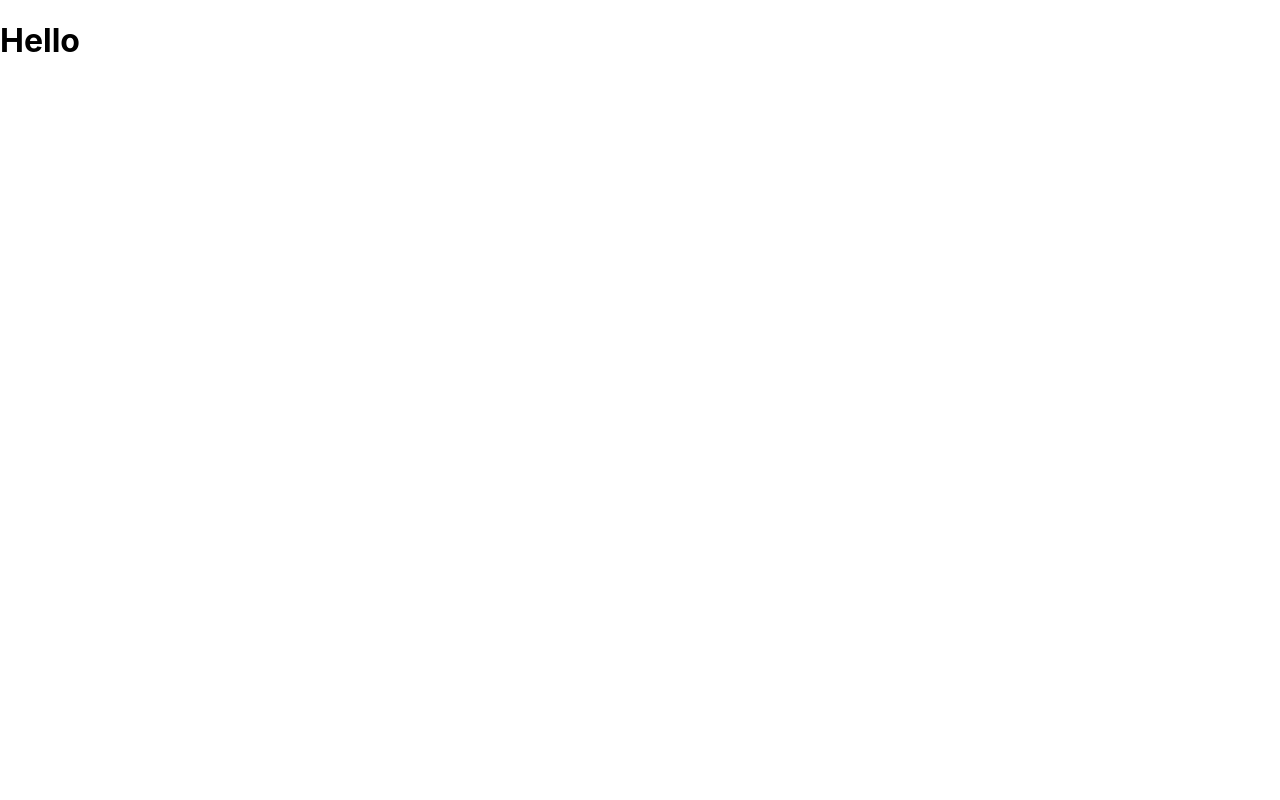
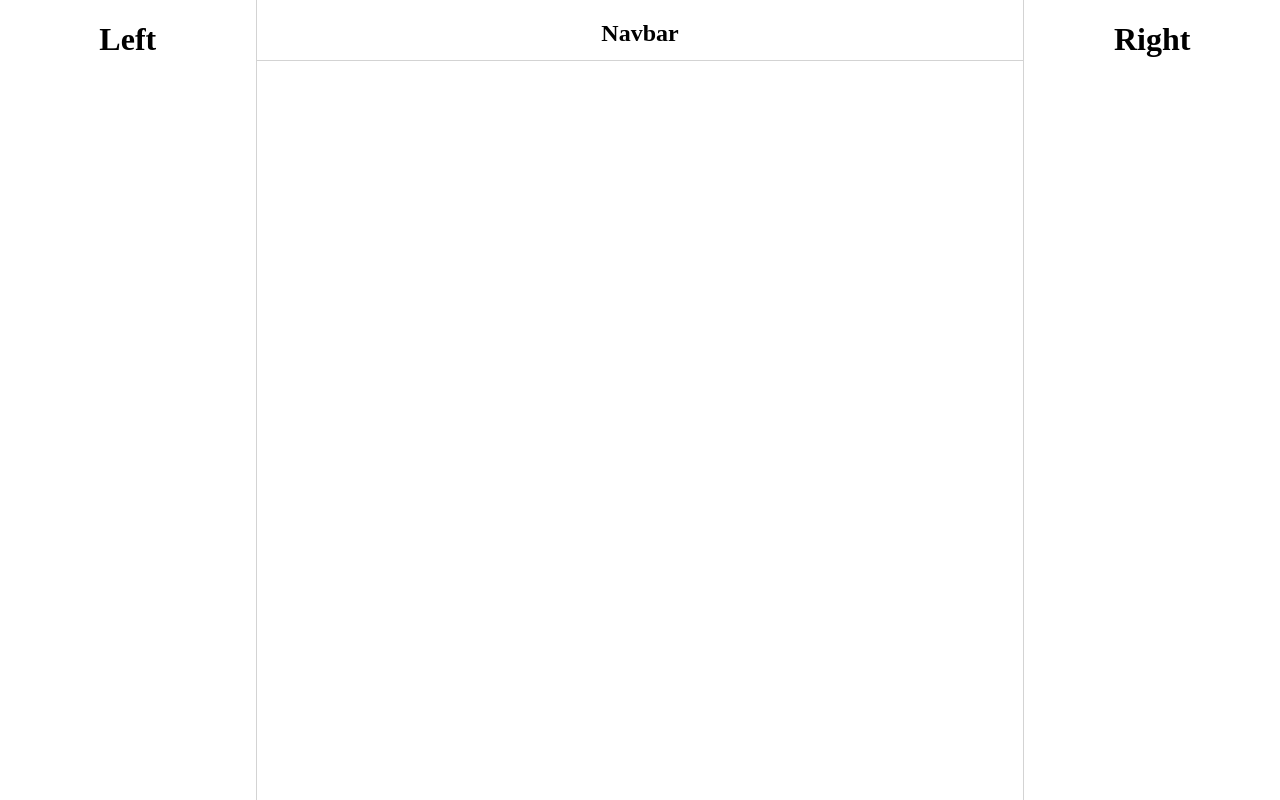
Before and after one commit to VishnuDuttAduru/Dashboard, a React (Create React App) app: page / in a window 1280 px wide. Built offline with nearby package versions, Linux system fonts and the light colour scheme; the HTML template or start-up script is replaced by a standard one.

Commit message:
General Layout Created

```diff
--- a/public/index.html
+++ b/public/index.html
@@ -2,7 +2,6 @@
 <html lang="en">
   <head>
     <meta charset="utf-8" />
-    <link rel="icon" href="%PUBLIC_URL%/favicon.ico" />
     <meta name="viewport" content="width=device-width, initial-scale=1" />
     <meta name="theme-color" content="#000000" />
     <meta
--- a/src/App.css
+++ b/src/App.css
@@ -1,38 +1,5 @@
 .App {
   text-align: center;
+  display: flex;
+  height: 100vh;
 }
-
-.App-logo {
-  height: 40vmin;
-  pointer-events: none;
-}
-
-@media (prefers-reduced-motion: no-preference) {
-  .App-logo {
-    animation: App-logo-spin infinite 20s linear;
-  }
-}
-
-.App-header {
-  background-color: #282c34;
-  min-height: 100vh;
-  display: flex;
-  flex-direction: column;
-  align-items: center;
-  justify-content: center;
-  font-size: calc(10px + 2vmin);
-  color: white;
-}
-
-.App-link {
-  color: #61dafb;
-}
-
-@keyframes App-logo-spin {
-  from {
-    transform: rotate(0deg);
-  }
-  to {
-    transform: rotate(360deg);
-  }
-}
--- a/src/App.js
+++ b/src/App.js
@@ -1,9 +1,15 @@
 import React from 'react'
+import "./App.css";
+import LeftBar from './components/leftBar/LeftBar'
+import RightBar from './components/rightBar/RightBar'
+import Center from './components/center/Center'
 
 const App = () => {
   return (
-    <div>
-      <h1>Hello</h1>
+    <div className='App'>
+      <LeftBar />
+      <Center />
+      <RightBar />
     </div>
   )
 }
--- /dev/null
+++ b/src/components/center/Center.css
@@ -0,0 +1,9 @@
+.center {
+    flex: 3;
+    border-right: 1px solid lightgray;
+}
+
+.nav-bar {
+    height: 5vh;
+    border-bottom: 1px solid lightgrey;
+}
--- /dev/null
+++ b/src/components/center/Center.jsx
@@ -0,0 +1,14 @@
+import React from 'react'
+import "./Center.css";
+
+const Center = () => {
+    return (
+        <div className='center'>
+            <div className='nav-bar'>
+                <h2>Navbar</h2>
+            </div>
+        </div>
+    )
+}
+
+export default Center
--- /dev/null
+++ b/src/components/leftBar/LeftBar.css
@@ -0,0 +1,4 @@
+.left-bar {
+    flex: 1;
+    border-right: 1px solid lightgrey;
+}
--- /dev/null
+++ b/src/components/leftBar/LeftBar.jsx
@@ -0,0 +1,12 @@
+import React from 'react';
+import "./LeftBar.css";
+
+const LeftBar = () => {
+    return (
+        <div className='left-bar'>
+            <h1>Left</h1>
+        </div>
+    )
+}
+
+export default LeftBar
--- /dev/null
+++ b/src/components/rightBar/RightBar.css
@@ -0,0 +1,3 @@
+.right-bar {
+    flex: 1;
+}
--- /dev/null
+++ b/src/components/rightBar/RightBar.jsx
@@ -0,0 +1,12 @@
+import React from 'react'
+import "./RightBar.css";
+
+const RightBar = () => {
+    return (
+        <div className='right-bar'>
+            <h1>Right</h1>
+        </div>
+    )
+}
+
+export default RightBar
--- a/src/index.css
+++ b/src/index.css
@@ -1,10 +1,6 @@
 body {
   margin: 0;
-  font-family: -apple-system, BlinkMacSystemFont, 'Segoe UI', 'Roboto', 'Oxygen',
-    'Ubuntu', 'Cantarell', 'Fira Sans', 'Droid Sans', 'Helvetica Neue',
-    sans-serif;
-  -webkit-font-smoothing: antialiased;
-  -moz-osx-font-smoothing: grayscale;
+  padding: 0;
 }
 
 code {
```
Also changed, not shown: 1 other file (tests, documents, lock files or other folders).
